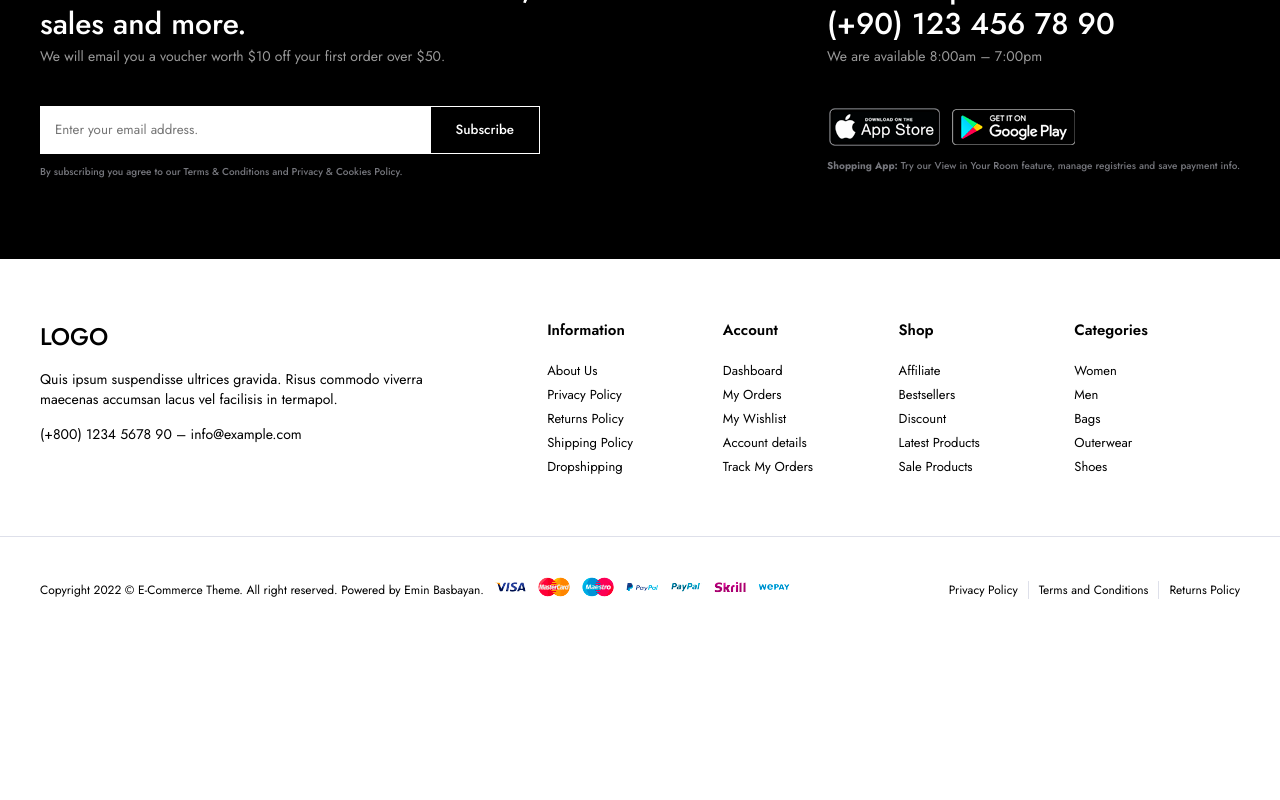
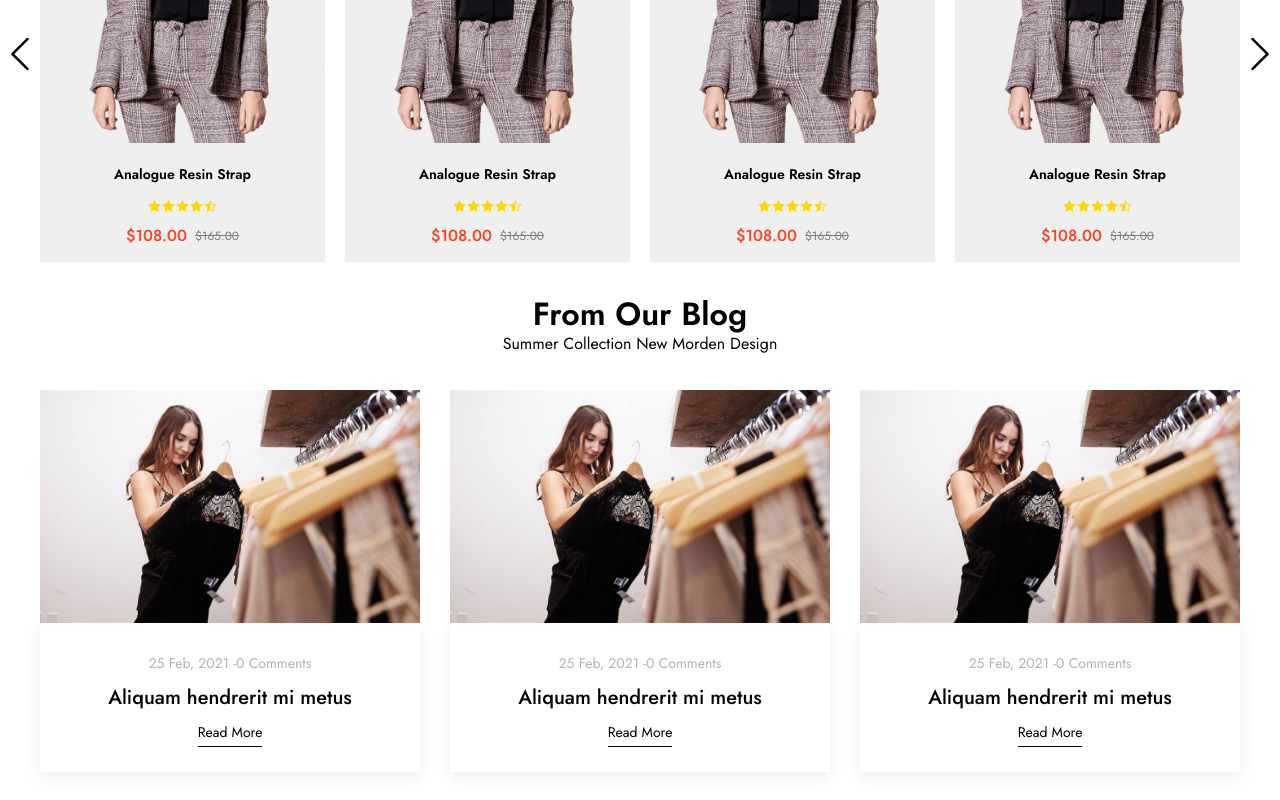
Before and after one commit to miyamotomusashi/ecommerceproject, a React (Vite) app in the folder frontend/: page / in a window 1280 px wide. Shown: the part 2880-3680 px from the top of the page. Before the commit the page ends 3523 px from the top, so only its background shows below. Built offline with nearby package versions, Linux system fonts and the light colour scheme.

Commit message:
blogs component added

```diff
--- a/frontend/src/App.jsx
+++ b/frontend/src/App.jsx
@@ -10,6 +10,7 @@
 import { Slider } from './components/Layout/Slider/Slider'
 import './App.css'
 import Campaigns from './components/Layout/Campaigns/Campaigns'
+import Blogs from './components/Layout/Blogs/Blogs'
 function App() {
     return (
     <>
@@ -18,6 +19,8 @@
         <Categories />
         <Product />
         <Campaigns/>
+        <Product />
+        <Blogs/>
         <h1>Hello</h1>
         <Policy />
         <Footer />
--- /dev/null
+++ b/frontend/src/components/Layout/Blogs/BlogItem.css
@@ -0,0 +1,40 @@
+.blog-list .blog-image {
+    display: flex;
+  }
+
+  .blog-list .blog-image img {
+    width: 100%;
+  }
+
+  .blog-item .blog-info {
+    padding: 30px 10px 25px 10px;
+    display: flex;
+    flex-direction: column;
+    align-items: center;
+    box-shadow: 0 5px 15px rgb(0 0 0 / 8%);
+  }
+
+  .blog-item .blog-info-top {
+    font-size: 14px;
+    color: #b2b3b8;
+    margin-bottom: 10px;
+  }
+
+  .blog-item .blog-info-center a {
+      font-size: 20px;
+      margin-bottom: 20px;
+      font-weight: 500;
+  }
+
+  .blog-item .blog-info-bottom a {
+      font-size: 14px;
+      border-bottom: 1px solid;
+      padding-bottom: 4px;
+      margin-top: 10px;
+      display: inline-block;
+      transition: .2s ease color;
+  }
+
+  .blog-item .blog-info-bottom a:hover {
+      color: #1367ef;
+  }
--- /dev/null
+++ b/frontend/src/components/Layout/Blogs/BlogItem.jsx
@@ -0,0 +1,28 @@
+import './BlogItem.css';
+
+const BlogItem = () =>{
+    return(
+        <li className="blog-item">
+        <a href="#" className="blog-image">
+          <img src="img/blogs/blog1.jpg" alt="" />
+        </a>
+        <div className="blog-info">
+          <div className="blog-info-top">
+            <span>25 Feb, 2021 </span>
+            -
+            <span>0 Comments</span>
+          </div>
+          <div className="blog-info-center">
+            <a href="#">Aliquam hendrerit mi metus</a>
+          </div>
+          <div className="blog-info-bottom">
+            <a href="#">Read More</a>
+          </div>
+        </div>
+      </li>
+
+    );
+
+}
+
+export default BlogItem;
--- /dev/null
+++ b/frontend/src/components/Layout/Blogs/Blogs.css
@@ -0,0 +1,9 @@
+.blogs {
+    margin-bottom: 30px;
+  }
+
+  .blogs .blog-list {
+    display: grid;
+    grid-template-columns: 1fr 1fr 1fr;
+    gap: 30px;
+  }
--- /dev/null
+++ b/frontend/src/components/Layout/Blogs/Blogs.jsx
@@ -0,0 +1,23 @@
+import BlogItem from "./BlogItem";
+import './Blogs.css';
+const Blogs = () =>{
+    return (
+        <section className="blogs">
+        <div className="container">
+          <div className="section-title">
+            <h2>From Our Blog</h2>
+            <p>Summer Collection New Morden Design</p>
+          </div>
+          <ul className="blog-list">
+         <BlogItem />
+         <BlogItem />
+         <BlogItem />
+
+
+          </ul>
+        </div>
+      </section>
+    );
+}
+
+export default Blogs;
```
